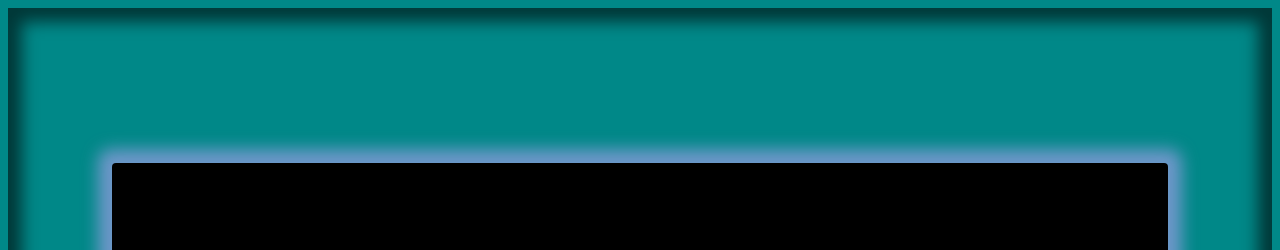
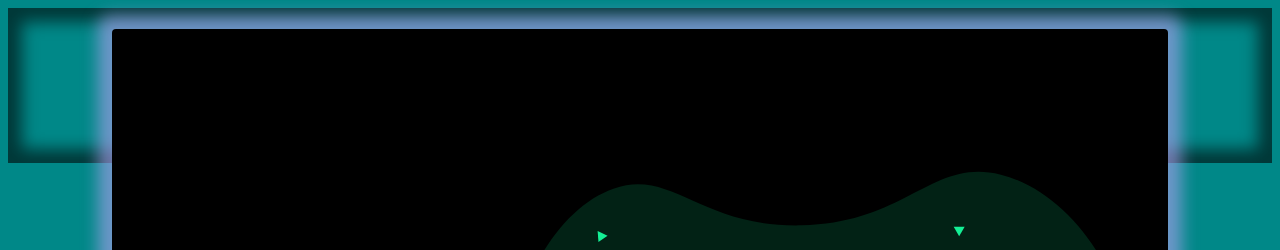
Before and after one commit to rishi744788/happybirthdayrenuka, a plain HTML site: page index.html in a window 1280 px wide. Shown: the top 250 px of the page. Drawn offline with nearby package versions, Linux system fonts and the light colour scheme.

Commit message:
Update index.css

```diff
--- a/css/index.css
+++ b/css/index.css
@@ -30,6 +30,9 @@ body {
   padding: 1em;
   overflow: hidden;
   color: rgb(153, 243, 35);
+  margin: 1em;
+  top: 13px;
+  position: absolute;
 }
 
 .wishes {
```
